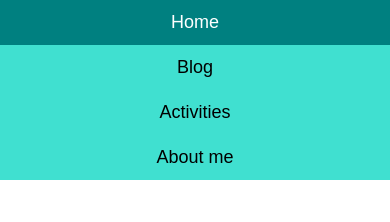
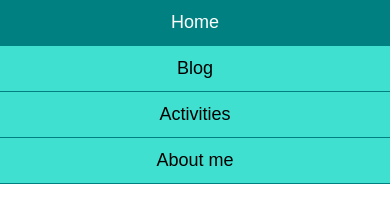
Before and after one commit to metatron18es/Modulo01-Layout, a plain HTML site: page Ejercicio3/index.html in a window 390 px wide. Drawn offline with Linux system fonts and the light colour scheme.

Commit message:
Add line in vertical menu

```diff
--- a/Ejercicio3/styles.css
+++ b/Ejercicio3/styles.css
@@ -30,6 +30,7 @@ body {
       @media screen and (max-width: 650px) {
         .menu-item {
           text-align: center;
+          border-bottom: 1px solid teal;
         }
       }
       .menu-item:hover {
```
